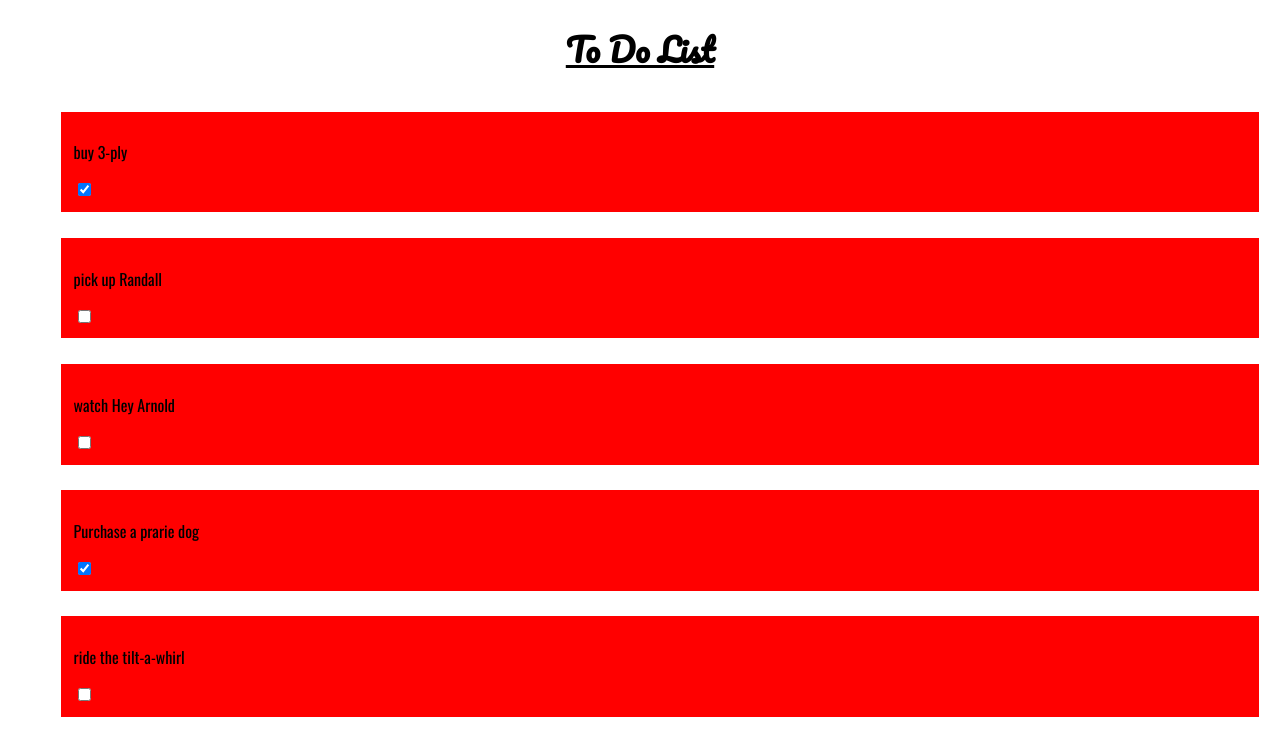
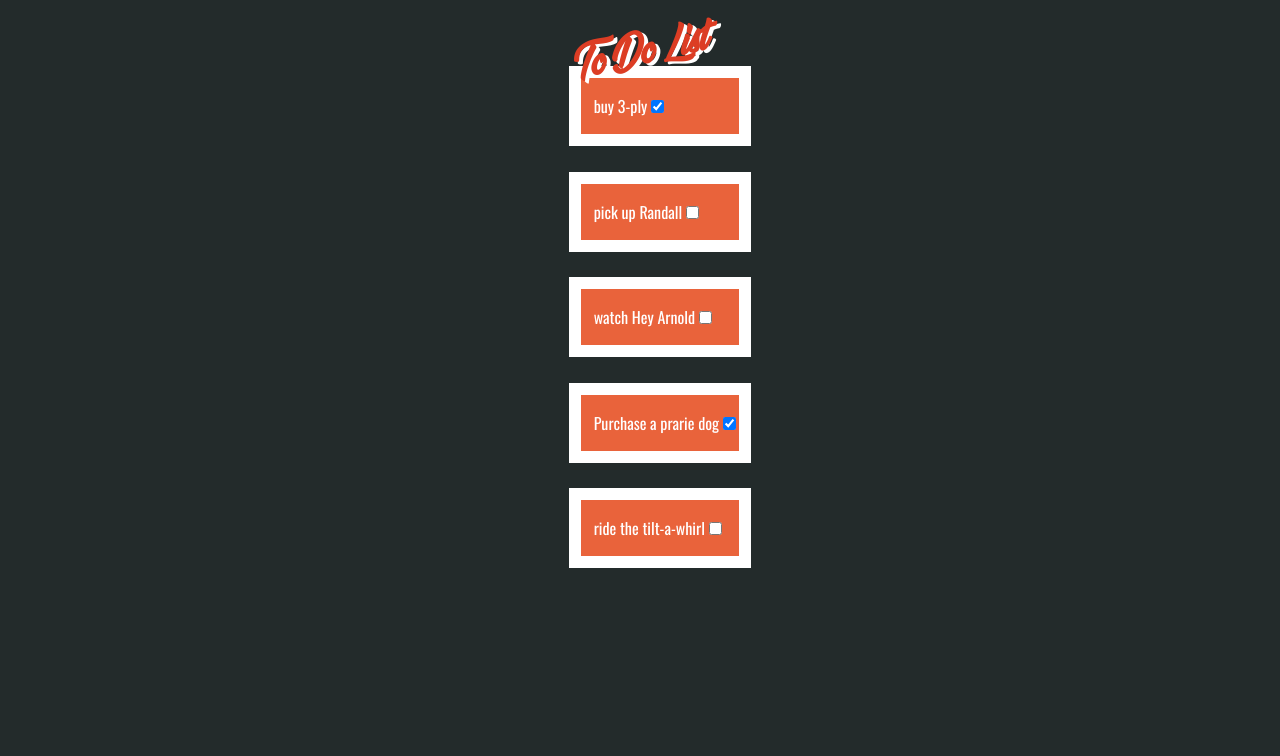
Before and after one commit to codingclueless/TODO-list, a plain HTML site: page index.html in a window 1280 px wide. Drawn offline with nearby package versions, Linux system fonts and the light colour scheme.

Commit message:
finished css

```diff
--- a/src/main.css
+++ b/src/main.css
@@ -1,25 +1,42 @@
 @import url('https://fonts.googleapis.com/css?family=Oswald|Pacifico&display=swap');
 
+@font-face {
+    font-family: Vegan;
+    src: url("../assets/vegan_style_personal_use-webfont.woff");
+}
+
+
+body {
+    background-color: #232B2B;
+}
+
 h1 {
-    font-family: 'Pacifico';
+    color: #DC3D24;
+    text-shadow: .25vw .25vw #FFFFFF;
+    transform: rotate(-13deg);
+    font-family: Vegan;
     text-align: center;
-    text-decoration: underline;
+    margin-bottom: -4vw;
 }
 
 #todo-list {
     display: flex;
     flex-direction: column;
+    flex-wrap: wrap;
+    align-content: center;
 }
 
 #todo-list li {
+    color: #FFFFFF;
+    display: flex;
+    flex-direction: row;
+    align-items: baseline;
     list-style: none;
     font-family: 'Oswald';
     text-align: left;
-    background-color: red;
-    padding: 1vw;
+    background-color:#E9633B;
+    padding-left: 1vw;
     margin: 1vw;
+    border-style: solid;
+    border-width: 1vw;
 }
-
-#todo-list input {
-    float: left;
-}
```
Also changed, not shown: test/header-template.test.js (+1 -1 lines), assets/vegan_style_personal_use-webfont.woff (added).
